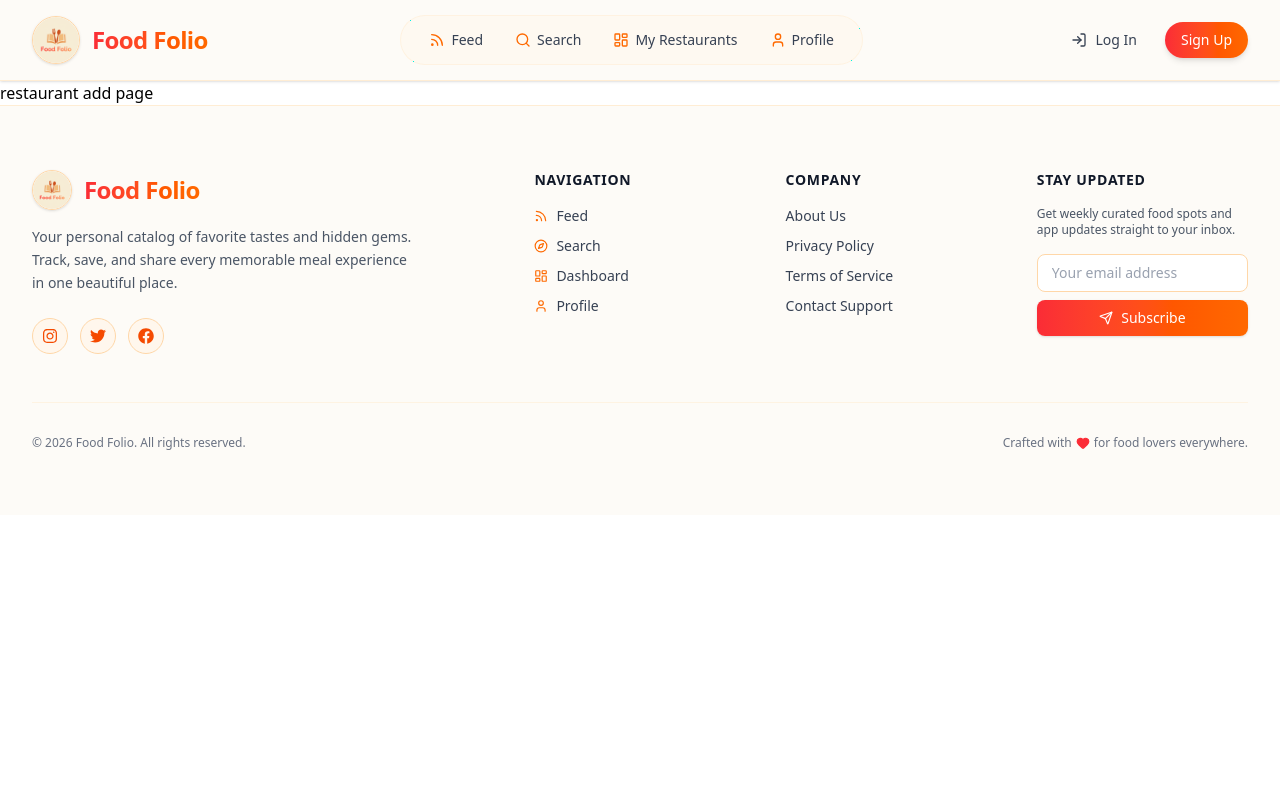
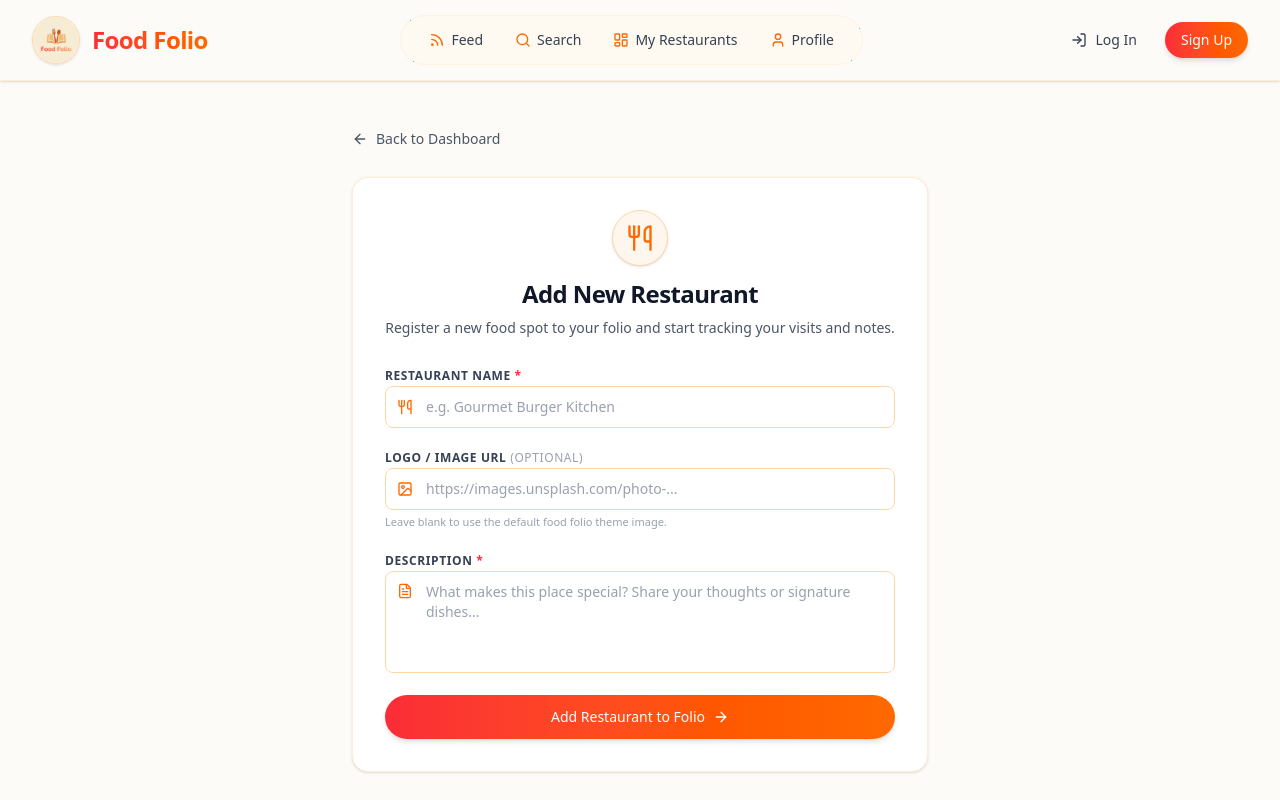
Before and after one commit to Rhk32/food-folio-client, a Next.js app: page /restaurant/add in a window 1280 px wide. Shown: the top 800 px of the page. Built offline with nearby package versions, Linux system fonts and the light colour scheme; no server answers.

Commit message:
add restaurant page design done

```diff
--- a/src/app/(restaurant)/restaurant/add/page.jsx
+++ b/src/app/(restaurant)/restaurant/add/page.jsx
@@ -1,9 +1,172 @@
-import React from 'react';
+'use client';
+
+import { ArrowLeft, ArrowRight, FileText, ImageIcon, Loader2, Utensils } from 'lucide-react';
+import Link from 'next/link';
+import React, { useState } from 'react';
+import { useForm } from 'react-hook-form';
 
 const RestaurantAddPage = () => {
+    const [isSubmitting, setIsSubmitting] = useState(false);
+    const [successMessage, setSuccessMessage] = useState(false);
+
+    const { register, handleSubmit, reset, formState: { errors }, } = useForm({
+        defaultValues: {
+            name: '',
+            logo_url: '',
+            description: '',
+        },
+    });
+
+    const onSubmit = async (data) => {
+        setIsSubmitting(true);
+        setSuccessMessage(false);
+
+        try {
+            // Console log data as requested for now
+            console.log('New Restaurant Data Submitted:', data);
+
+            // Simulate submission network latency
+            await new Promise((resolve) => setTimeout(resolve, 1000));
+
+            setSuccessMessage(true);
+            reset(); // Clear form fields after successful logging
+        } catch (error) {
+            console.error('Error submitting form:', error);
+        } finally {
+            setIsSubmitting(false);
+        }
+    };
+
     return (
-        <div>
-            restaurant add page
+        <div className="min-h-[calc(100vh-80px)] bg-[#FDFBF7] px-4 py-12">
+            <div className="max-w-xl mx-auto space-y-6">
+
+                {/* Back Link */}
+                <div>
+                    <Link
+                        href="/restaurant/my"
+                        className="inline-flex items-center gap-2 text-sm font-medium text-gray-600 hover:text-orange-600 transition-colors"
+                    >
+                        <ArrowLeft className="w-4 h-4" />
+                        Back to Dashboard
+                    </Link>
+                </div>
+
+                {/* Form Container */}
+                <div className="bg-white rounded-2xl border border-orange-100 shadow-sm p-8 space-y-6">
+
+                    {/* Header Branding */}
+                    <div className="text-center space-y-2">
+                        <div className="flex justify-center mb-3">
+                            <div className="relative w-14 h-14 overflow-hidden rounded-full border border-orange-200 shadow-sm bg-orange-50 flex items-center justify-center">
+                                <Utensils className="w-7 h-7 text-orange-500" />
+                            </div>
+                        </div>
+                        <h1 className="text-2xl font-bold tracking-tight text-gray-900">
+                            Add New Restaurant
+                        </h1>
+                        <p className="text-sm text-gray-600">
+                            Register a new food spot to your folio and start tracking your visits and notes.
+                        </p>
+                    </div>
+
+                    {/* Success Banner */}
+                    {successMessage && (
+                        <div className="p-4 bg-emerald-50 border border-emerald-100 rounded-xl text-sm text-emerald-700 flex items-center justify-between">
+                            <span>Restaurant data successfully logged to console!</span>
+                            <span className="text-xs font-semibold uppercase tracking-wider bg-emerald-100 px-2 py-0.5 rounded">Success</span>
+                        </div>
+                    )}
+
+                    {/* Restaurant Form */}
+                    <form onSubmit={handleSubmit(onSubmit)} className="space-y-4">
+
+                        {/* Name Field (Compulsory) */}
+                        <div className="space-y-1">
+                            <label className="text-xs font-semibold text-gray-700 uppercase tracking-wider">
+                                Restaurant Name <span className="text-red-500">*</span>
+                            </label>
+                            <div className="relative">
+                                <span className="absolute inset-y-0 left-0 pl-3 flex items-center pointer-events-none text-gray-400">
+                                    <Utensils className="w-4 h-4 text-orange-500" />
+                                </span>
+                                <input
+                                    type="text"
+                                    placeholder="e.g. Gourmet Burger Kitchen"
+                                    {...register('name', { required: 'Restaurant name is required' })}
+                                    className="w-full pl-10 pr-3.5 py-2.5 text-sm bg-white border border-orange-200 rounded-lg focus:outline-none focus:ring-2 focus:ring-orange-400 text-gray-800 placeholder-gray-400"
+                                />
+                            </div>
+                            {errors.name && (
+                                <p className="text-xs text-red-500 mt-1">{errors.name.message}</p>
+                            )}
+                        </div>
+
+                        {/* Logo URL Field (Optional) */}
+                        <div className="space-y-1">
+                            <label className="text-xs font-semibold text-gray-700 uppercase tracking-wider">
+                                Logo / Image URL <span className="text-gray-400 font-normal">(Optional)</span>
+                            </label>
+                            <div className="relative">
+                                <span className="absolute inset-y-0 left-0 pl-3 flex items-center pointer-events-none text-gray-400">
+                                    <ImageIcon className="w-4 h-4 text-orange-500" />
+                                </span>
+                                <input
+                                    type="url"
+                                    placeholder="https://images.unsplash.com/photo-..."
+                                    {...register('logo_url')}
+                                    className="w-full pl-10 pr-3.5 py-2.5 text-sm bg-white border border-orange-200 rounded-lg focus:outline-none focus:ring-2 focus:ring-orange-400 text-gray-800 placeholder-gray-400"
+                                />
+                            </div>
+                            <p className="text-[11px] text-gray-400 mt-0.5">
+                                Leave blank to use the default food folio theme image.
+                            </p>
+                        </div>
+
+                        {/* Description Field (Compulsory) */}
+                        <div className="space-y-1">
+                            <label className="text-xs font-semibold text-gray-700 uppercase tracking-wider">
+                                Description <span className="text-red-500">*</span>
+                            </label>
+                            <div className="relative">
+                                <span className="absolute top-3 left-3 pointer-events-none text-gray-400">
+                                    <FileText className="w-4 h-4 text-orange-500" />
+                                </span>
+                                <textarea
+                                    rows={4}
+                                    placeholder="What makes this place special? Share your thoughts or signature dishes..."
+                                    {...register('description', { required: 'Description is required' })}
+                                    className="w-full pl-10 pr-3.5 py-2.5 text-sm bg-white border border-orange-200 rounded-lg focus:outline-none focus:ring-2 focus:ring-orange-400 text-gray-800 placeholder-gray-400 resize-none"
+                                />
+                            </div>
+                            {errors.description && (
+                                <p className="text-xs text-red-500 mt-1">{errors.description.message}</p>
+                            )}
+                        </div>
+
+                        {/* Submit Button */}
+                        <button
+                            type="submit"
+                            disabled={isSubmitting}
+                            className="w-full mt-2 flex items-center justify-center gap-2 bg-linear-to-r from-red-500 to-orange-500 text-white px-5 py-3 rounded-full font-medium shadow-md hover:opacity-95 transition-opacity text-sm disabled:opacity-70 cursor-pointer"
+                        >
+                            {isSubmitting ? (
+                                <>
+                                    <Loader2 className="w-4 h-4 animate-spin" />
+                                    Saving restaurant...
+                                </>
+                            ) : (
+                                <>
+                                    Add Restaurant to Folio
+                                    <ArrowRight className="w-4 h-4" />
+                                </>
+                            )}
+                        </button>
+
+                    </form>
+
+                </div>
+            </div>
         </div>
     );
 };
```
